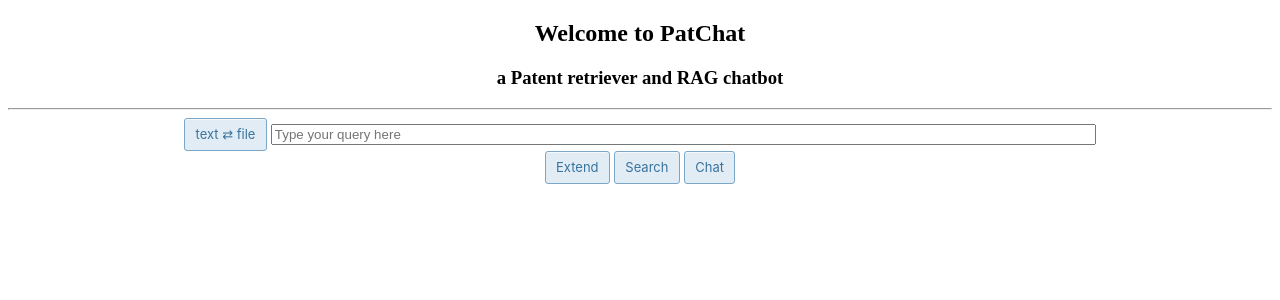
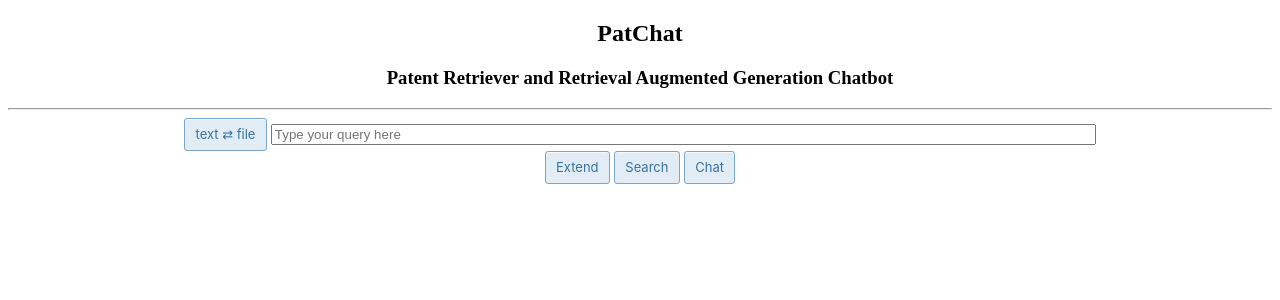
Before and after one commit to jourlin/codefest.epo, a Flask app: page / in a window 1280 px wide. Shown: the top 300 px of the page. Run offline with Flask 3, Linux system fonts and the light colour scheme; parts of the project's set-up code (start-up, migrations or seed data) failed here and were passed over.

Commit message:
better file organisation

```diff
--- a/templates/index.html
+++ b/src/templates/index.html
@@ -9,8 +9,8 @@
     <script src="{{ url_for('static', filename='patchat.js') }}"></script>
 </head>
 <body>
-    <h2 style="text-align:center">Welcome to PatChat</h2>
-    <h3 style="text-align:center">a Patent retriever and RAG chatbot</h3>
+    <h2 style="text-align:center">PatChat</h2>
+    <h3 style="text-align:center">Patent Retriever and Retrieval Augmented Generation Chatbot</h3>
     <div id="history"></div>
     <div id="response"></div>
     <div id="waiter" style="display: none" class="blink_me"><i>Please wait...</i></div>
```
Also changed, not shown: docs/INSTALL.md (renamed from INSTALL.md, +2 -2 lines), README.md (deleted), docs/DOWNLOAD_DATA.md (renamed from DOWNLOAD_DATA.md), docs/LICENSE.md (renamed from LICENSE.md), docs/TODO.md (renamed from TODO.md), docs/USER_GUIDE.md (renamed from USER_GUIDE.md), resources/my_patents/EP4295906A2.txt (renamed from my_patents/EP4295906A2.txt), src/app.py (renamed from app.py), src/static/favicon.ico (renamed from static/favicon.ico), src/static/patchat.css (renamed from static/patchat.css), src/static/patchat.js (renamed from static/patchat.js), src/toolkit.py (renamed from toolkit.py), 12 other files.
